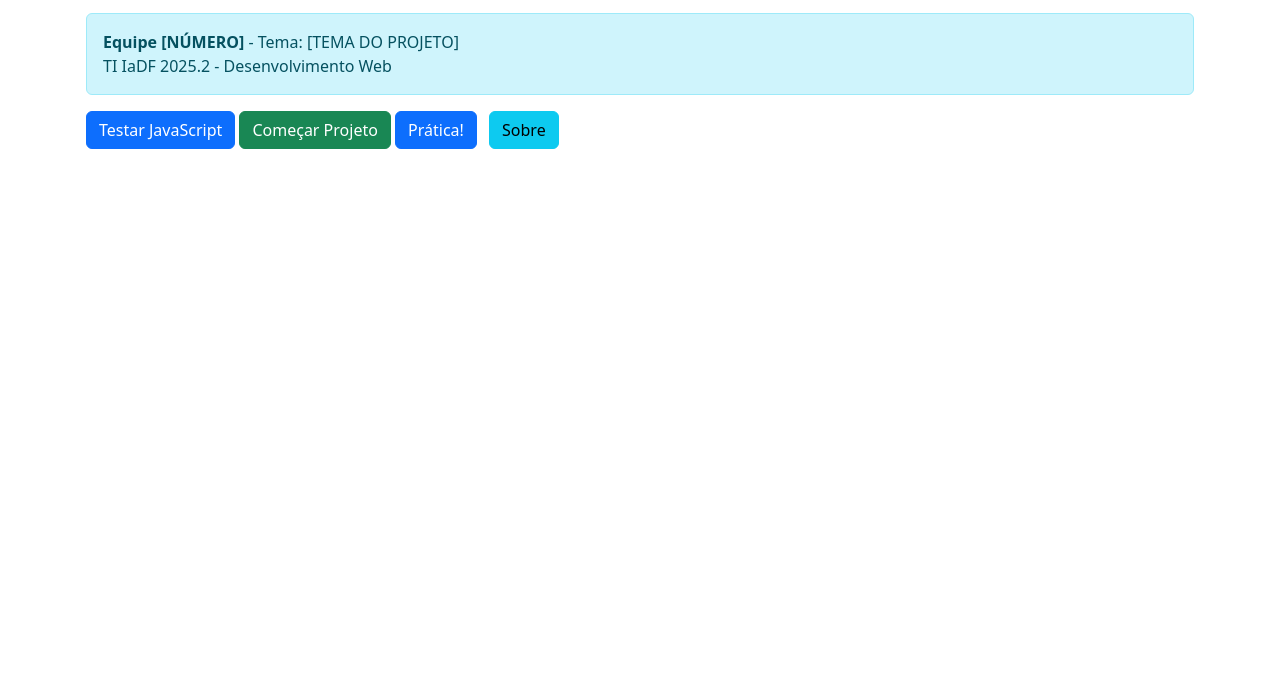
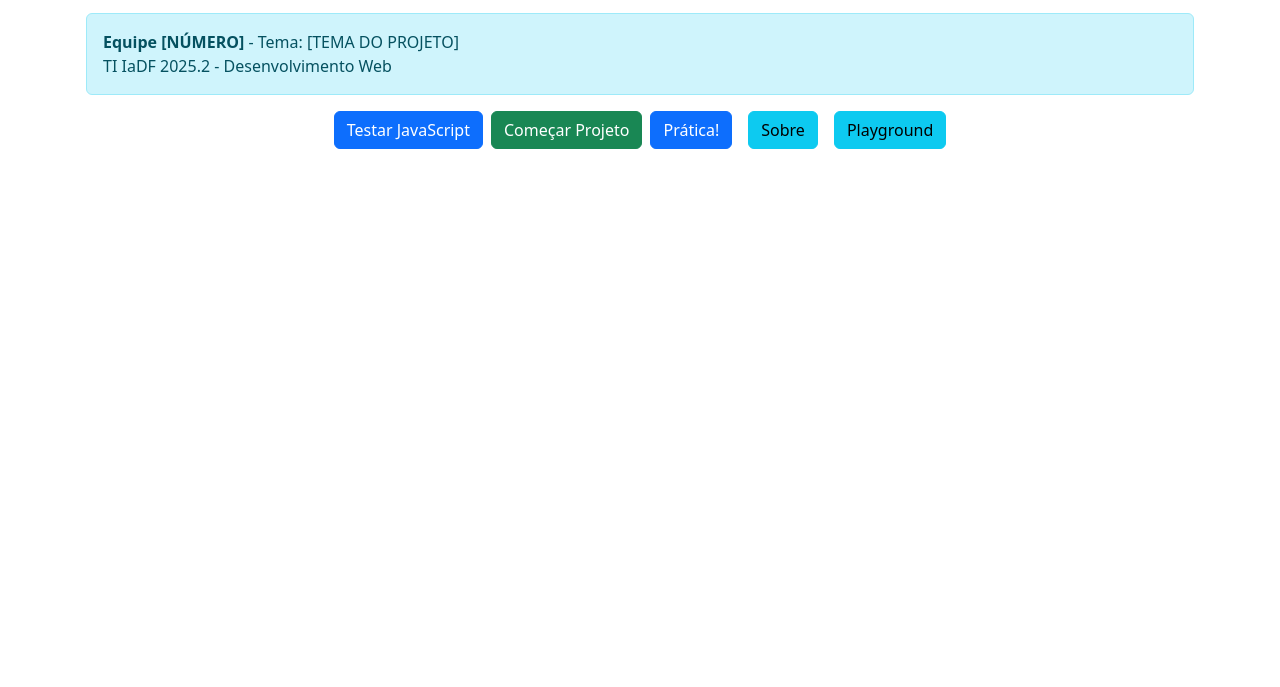
Before and after one commit to santiagosilas/20252-TI-IaDF-DevKit-ProjetoIntegrador, a website built with Vite: page frontend/src/index.html in a window 1280 px wide. Shown: the part 113-800 px from the top of the page. Built offline with nearby package versions, Linux system fonts and the light colour scheme.

Commit message:
Atualização de  Frontend-Exemplo

```diff
--- a/frontend/src/index.html
+++ b/frontend/src/index.html
@@ -3,6 +3,7 @@
   <head>
     <meta charset="utf-8" />
     <meta name="viewport" content="width=device-width, initial-scale=1" />
+    <link rel="icon" type="image/x-icon" href="assets/trends.ico" />
     <title>Bootstrap w/ Vite</title>
     <script type="module" src="./js/main.js"></script>
   </head>
@@ -16,17 +17,6 @@
         <strong>Equipe [NÚMERO]</strong> - Tema: [TEMA DO PROJETO]<br />
         TI IaDF 2025.2 - Desenvolvimento Web
       </div>
-
-      <button class="btn btn-primary" id="btnTeste">Testar JavaScript</button>
-      <!-- Button trigger modal -->
-      <button
-        type="button"
-        class="btn btn-success"
-        data-bs-toggle="modal"
-        data-bs-target="#modalComecarProjeto"
-      >
-        Começar Projeto
-      </button>
 
       <!-- Modal -->
       <div
@@ -64,9 +54,6 @@
         </div>
       </div>
       <!-- Toast -->
-      <button type="button" class="btn btn-primary" id="liveToastBtn">
-        Prática!
-      </button>
 
       <div class="toast-container position-fixed bottom-0 end-0 p-3">
         <div
@@ -90,7 +77,25 @@
           <div class="toast-body">Projeto Integrador</div>
         </div>
       </div>
-      <a href="about.html" class="btn btn-info ms-2">Sobre</a>
+
+      <div
+        class="d-flex justify-content-center align-items-center flex-wrap gap-2 mt-2"
+      >
+        <button class="btn btn-primary" id="btnTeste">Testar JavaScript</button>
+        <button
+          type="button"
+          class="btn btn-success"
+          data-bs-toggle="modal"
+          data-bs-target="#modalComecarProjeto"
+        >
+          Começar Projeto
+        </button>
+        <button type="button" class="btn btn-primary" id="liveToastBtn">
+          Prática!
+        </button>
+        <a href="about.html" class="btn btn-info ms-2">Sobre</a>
+        <a href="playground.html" class="btn btn-info ms-2">Playground</a>
+      </div>
       <!-- Fim do Container -->
     </div>
   </body>
--- /dev/null
+++ b/frontend/src/js/playground.js
@@ -0,0 +1 @@
+console.log("Playground 🚀");
```
Also changed, not shown: frontend/src/about.html (+1 -0 lines), frontend/src/playground.html (added, +22 -0 lines).
